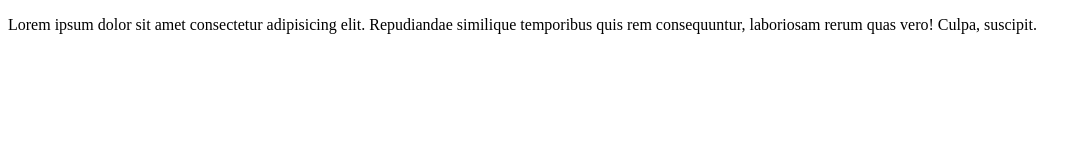
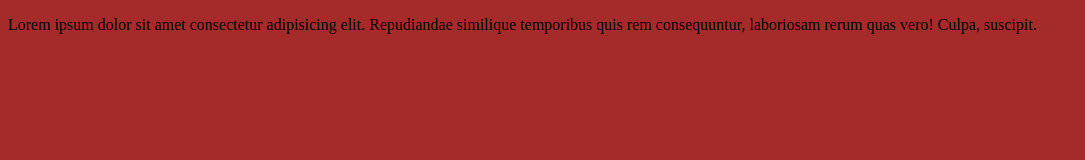
Before and after one commit to EduardoCrz7/novopepositorio, a plain HTML site: page INDEX.html in a window 1280 px wide. Shown: the whole page, without its empty margins (0-1085 px from the left). Drawn offline with Linux system fonts and the light colour scheme.

Commit message:
css
teste css

```diff
--- a/INDEX.html
+++ b/INDEX.html
@@ -3,6 +3,7 @@
 <head>
     <meta charset="UTF-8">
     <meta name="viewport" content="width=device-width, initial-scale=1.0">
+    <link rel="stylesheet" href="stayle.css">
     <title>teste</title>
 </head>
 <body>
--- /dev/null
+++ b/stayle.css
@@ -0,0 +1,3 @@
+body{
+    background-color: brown;
+}
```
